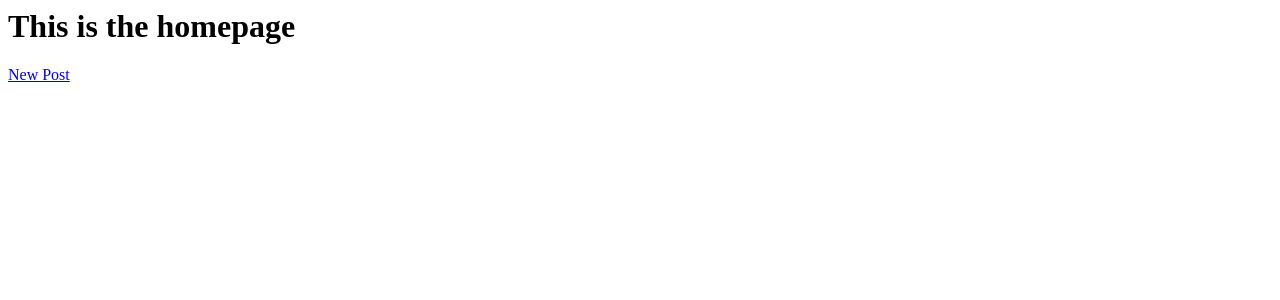
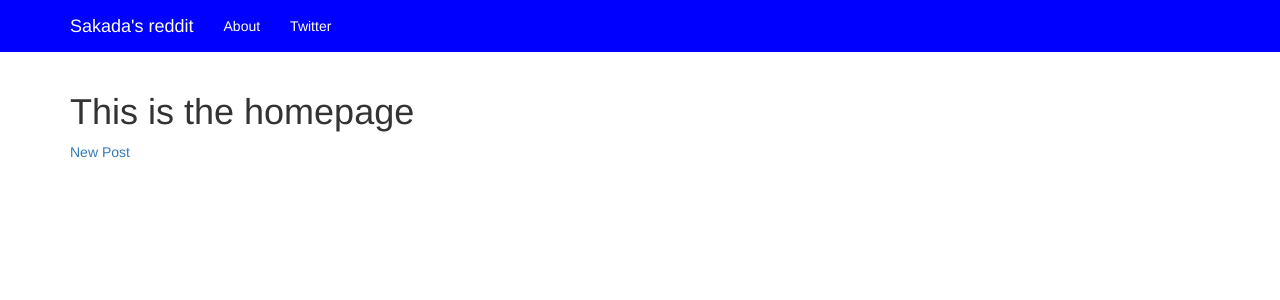
Before and after one commit to PetitPandaRoux/reddit_clone, a Django app: page / in a window 1280 px wide. Shown: the top 300 px of the page. Run offline with Django 3.2, Linux system fonts and the light colour scheme; data that the repository does not hold is empty; some libraries are stand-ins or nearby versions.

Commit message:
started adding header

```diff
--- a/posts/templates/posts/create.html
+++ b/posts/templates/posts/create.html
@@ -1,3 +1,6 @@
+{% extends 'base.html'%}
+
+{% block content %}
 <h1>New Post</h1>
 
 {% if error %}
@@ -17,3 +20,4 @@
   <input type="submit" value="Post">
 
 </form>
+{% endblock %}
--- a/posts/templates/posts/home.html
+++ b/posts/templates/posts/home.html
@@ -1,3 +1,6 @@
+{% extends 'base.html'%}
+
+{% block content %}
 <h1>This is the homepage</h1>
 <a href="{% url 'posts:create' %}">New Post</a>
 <br/>
@@ -19,3 +22,4 @@
     <input type="submit" value="DOWN">
   </form>
 {% endfor %}
+{% endblock %}
--- a/posts/views.py
+++ b/posts/views.py
@@ -32,16 +32,18 @@ def create(request):
         return render(request, 'posts/create.html')
 
 def upvote(request, pk):
-    post = Post.objects.get(pk=pk)
-    post.votes_total += 1
-    post.save()
-    return redirect('home')
+    if request.method == 'POST':
+        post = Post.objects.get(pk=pk)
+        post.votes_total += 1
+        post.save()
+        return redirect('home')
 
 def downvote(request, pk):
-    post = Post.objects.get(pk=pk)
-    post.votes_total -= 1
-    post.save()
-    return redirect('home')
+    if request.method == 'POST':
+        post = Post.objects.get(pk=pk)
+        post.votes_total -= 1
+        post.save()
+        return redirect('home')
 
 @login_required
 def edit(request):
--- a/reddit_clone/settings.py
+++ b/reddit_clone/settings.py
@@ -56,7 +56,7 @@ ROOT_URLCONF = 'reddit_clone.urls'
 TEMPLATES = [
     {
         'BACKEND': 'django.template.backends.django.DjangoTemplates',
-        'DIRS': [],
+        'DIRS': ['templates'],
         'APP_DIRS': True,
         'OPTIONS': {
             'context_processors': [
--- /dev/null
+++ b/templates/base.html
@@ -0,0 +1,61 @@
+<!DOCTYPE html>
+<html lang="en">
+  <head>
+    <meta charset="utf-8">
+    <meta http-equiv="X-UA-Compatible" content="IE=edge">
+    <meta name="viewport" content="width=device-width, initial-scale=1">
+    <!-- The above 3 meta tags *must* come first in the head; any other head content must come *after* these tags -->
+    <title>Sakada's Blog</title>
+
+    <!-- Bootstrap -->
+    <link rel="stylesheet" href="https://maxcdn.bootstrapcdn.com/bootstrap/3.3.7/css/bootstrap.min.css" integrity="sha384-BVYiiSIFeK1dGmJRAkycuHAHRg32OmUcww7on3RYdg4Va+PmSTsz/K68vbdEjh4u" crossorigin="anonymous">
+    <style>
+      .navbar-default {
+        background-color: blue !important ;
+        color:white !important;
+        border-color:blue;
+        border-radius:0px !important;
+      }
+
+       .navbar-brand {
+         color:white !important;
+       }
+
+       .navbar-default .navbar-nav > li > a {
+         color:white ! important;
+       }
+    </style>
+  </head>
+  <body>
+
+    <nav class="navbar bg-info navbar-default ">
+      <div class="container">
+        <div class="navbar-header">
+          <button type="button" class="navbar-toggle" data-toggle="collapse" data-target="#mynav">
+            <span class="icon-bar"></span>
+            <span class="icon-bar"></span>
+            <span class="icon-bar"></span>
+          </button>
+          <a class="navbar-brand" href="{% url 'home' %}">Sakada's reddit</a>
+        </div>
+        <div class="collapse navbar-collapse" id="mynav">
+          <ul class="nav navbar-nav">
+            <li><a href="">About</a></li>
+            <li><a href="">Twitter</a></li>
+          </ul>
+        </div>
+      </div>
+    </nav>
+
+    <div class="container">
+      {% block content %}
+      {% endblock %}
+    </div>
+
+
+    <!-- jQuery (necessary for Bootstrap's JavaScript plugins) -->
+    <script src="https://ajax.googleapis.com/ajax/libs/jquery/1.12.4/jquery.min.js"></script>
+    <!-- Include all compiled plugins (below), or include individual files as needed -->
+    <script src="https://maxcdn.bootstrapcdn.com/bootstrap/3.3.7/js/bootstrap.min.js" integrity="sha384-Tc5IQib027qvyjSMfHjOMaLkfuWVxZxUPnCJA7l2mCWNIpG9mGCD8wGNIcPD7Txa" crossorigin="anonymous"></script>
+  </body>
+</html>
```
